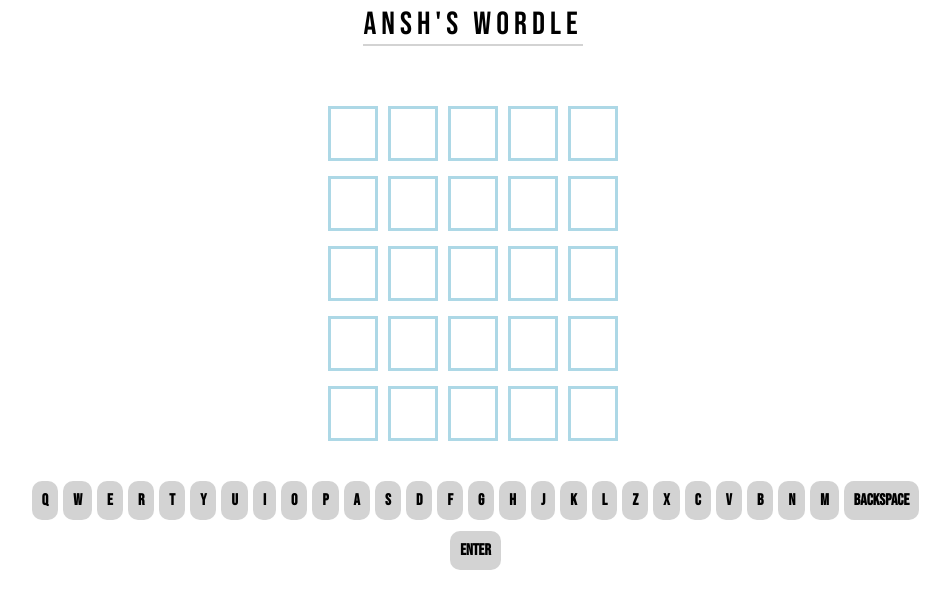
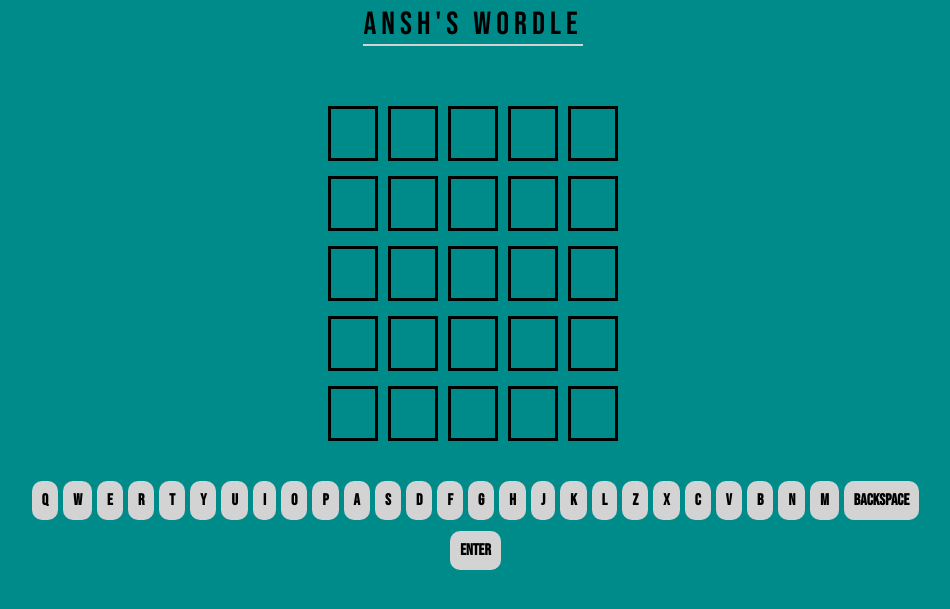
Before and after one commit to anshptl21/wordle, a PHP site: page /wordle-home.html in a window 1280 px wide. Shown: the top 609 px of the page, without its empty margins (167-1117 px from the left). Run offline with PHP 8.4, Linux system fonts and the light colour scheme.

Commit message:
Update wordle.css

```diff
--- a/wordle.css
+++ b/wordle.css
@@ -8,10 +8,10 @@
 		}
 
 		body{
-			background: white;
+			background: darkcyan;
 			max-width: 100vw;
-			max-height : 100vw;
-			margin: 0;
+			height : fit-content;
+			margin: auto;
 			padding: 0;
 			overflow: hidden;
 			font-family: "Bebas Neue", sans-serif;
@@ -76,7 +76,7 @@
 			font-size: 150%;
 			font-weight: bold;
 			font-family: inherit;
-			border: solid 3px lightblue;
+			border: solid 3px black;
 			text-align: center;
 		}
 
@@ -142,3 +142,9 @@
 ::selection{
 	background: transparent;
 }
+
+@media (max-width:950px) {
+	#wordle-keyboard{
+		flex-wrap: wrap;
+	}
+}
```
